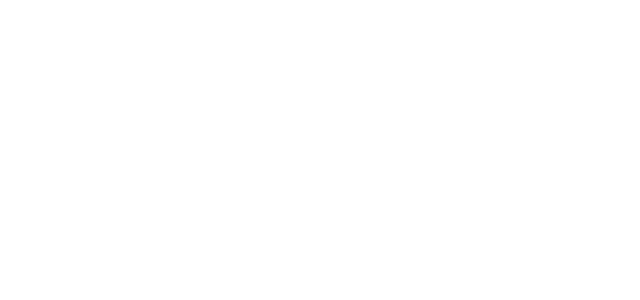
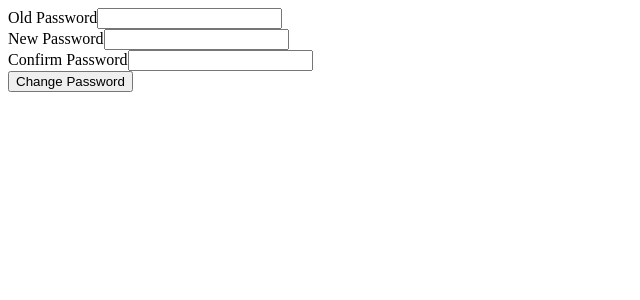
Before and after one commit to omarkarake/angular-mosh, an Angular app: page / in a window 1280 px wide. Shown: the top 300 px of the page, without its empty margins (0-640 px from the left). Built offline with nearby package versions, Linux system fonts and the light colour scheme.

Commit message:
working on exercise1, for input validators

```diff
--- a/src/app/change-password/change-password.component.html
+++ b/src/app/change-password/change-password.component.html
@@ -1,3 +1,24 @@
 <form [formGroup]="form">
-
+  <div>
+    <label for="">Old Password</label>
+    <input formControlName="oldPassword" type="password" />
+    <div *ngIf="oldPassword?.touched && oldPassword?.invalid">
+        <div *ngIf="oldPassword?.errors?.['required']">Old password is required</div>
+    </div>
+</div>
+<div>
+    <label for="">New Password</label>
+    <input formControlName="newPassword" type="password" />
+    <div *ngIf="newPassword?.touched && newPassword?.invalid">
+        <div *ngIf="newPassword?.errors?.['required']">New password is required</div>
+    </div>
+</div>
+<div>
+    <label for="">Confirm Password</label>
+    <input formControlName="confirmPassword" type="password" />
+    <div *ngIf="confirmPassword?.touched && confirmPassword?.invalid">
+        <div *ngIf="confirmPassword?.errors?.['required']">Confirm password is required</div>
+    </div>
+  </div>
+  <button>Change Password</button>
 </form>
--- a/src/app/change-password/change-password.component.ts
+++ b/src/app/change-password/change-password.component.ts
@@ -15,4 +15,14 @@
       confirmPassword: ['', Validators.required],
     })
   }
+
+  get oldPassword(){
+    return this.form.get('oldPassword')
+  }
+  get newPassword(){
+    return this.form.get('newPassword')
+  }
+  get confirmPassword(){
+    return this.form.get('confirmPassword')
+  }
 }
```
